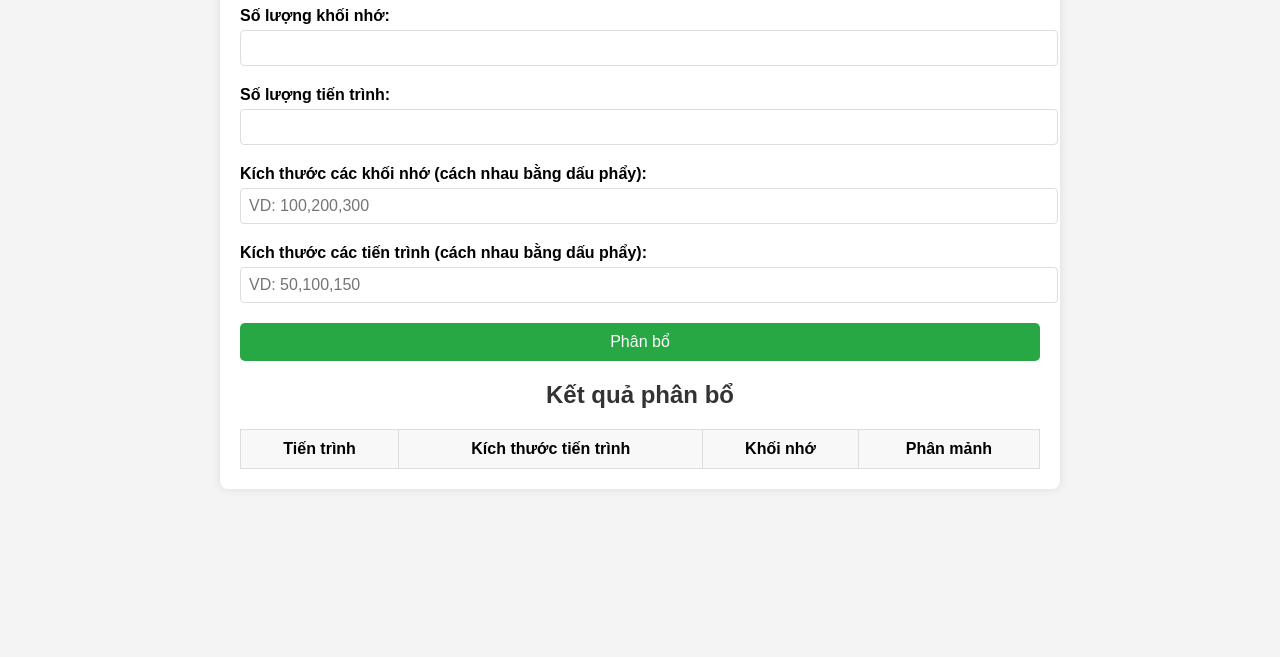
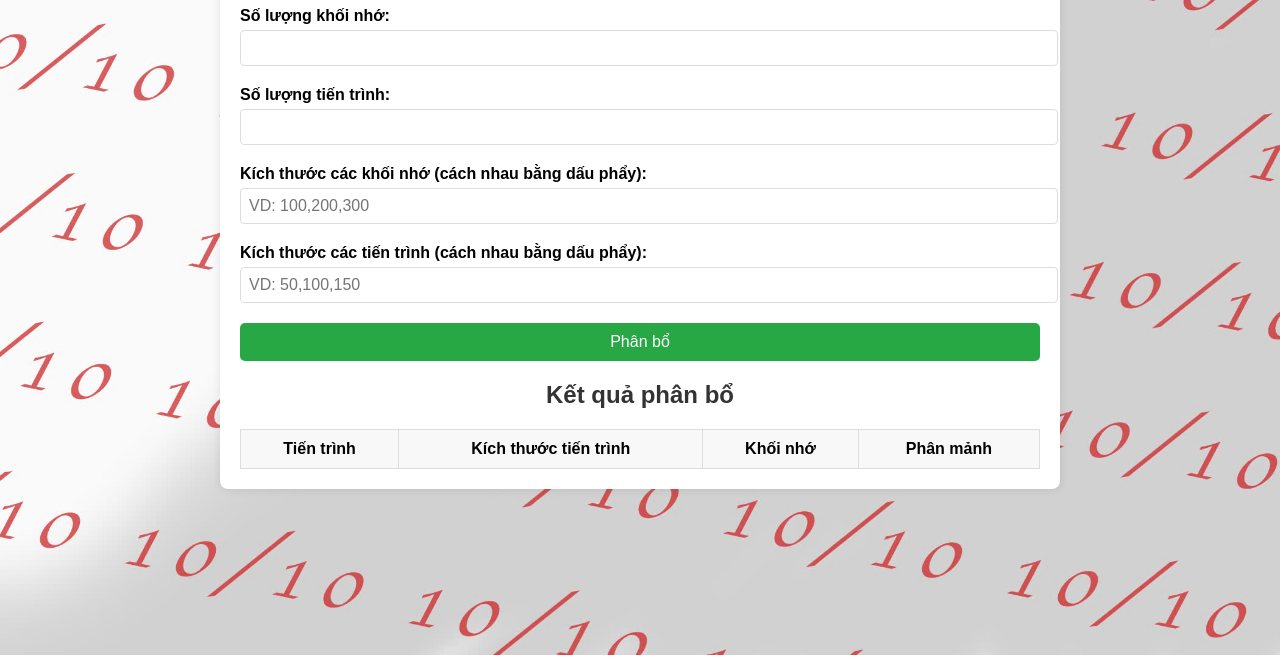
Before and after one commit to DaoThanhTrong23/FirstFit_web, a plain HTML site: page index.html in a window 1280 px wide. Shown: the part 143-800 px from the top of the page. Drawn offline with Linux system fonts and the light colour scheme.

Commit message:
upload bacground

```diff
--- a/style.css
+++ b/style.css
@@ -1,17 +1,23 @@
 body {
     font-family: Arial, sans-serif;
-    background-color: #f4f4f4;
     margin: 0;
     padding: 0;
+    background-image:url('photos/z6047540792279_8e1e463c22655a99297d4e0f552f86e7.jpg');
+    background-size: cover;
+    background-position: center;
+    background-repeat: no-repeat;
+
 }
 
 .container {
     max-width: 800px;
     margin: 50px auto;
     padding: 20px;
-    background-color: #fff;
+    background-color: rgba(255, 255, 255, 1);
     border-radius: 8px;
     box-shadow: 0 0 10px rgba(0, 0, 0, 0.1);
+
+
 }
 
 h1, h2 {
```
Also changed, not shown: index.html (+2 -0 lines), photos/z6047540792279_8e1e463c22655a99297d4e0f552f86e7.jpg (added), 1 other file.
